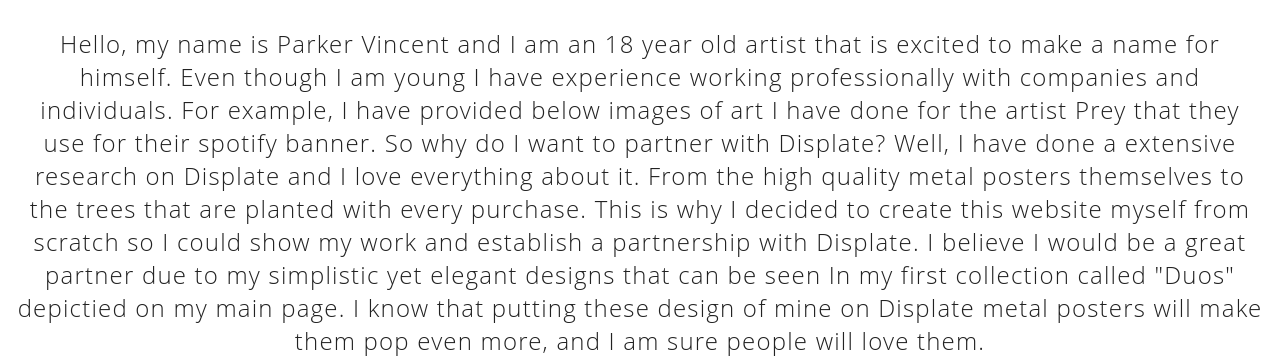
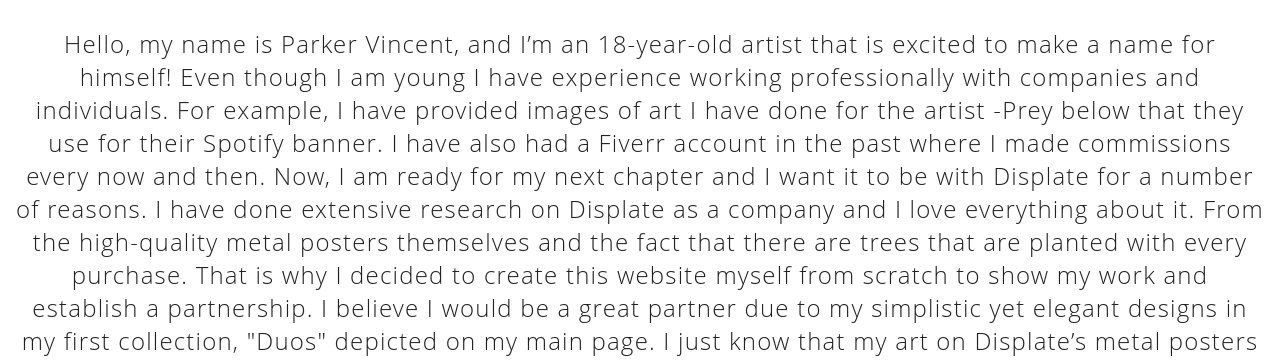
Before and after one commit to PTVincent/ParkersArtCorner, a plain HTML site: page aboutme.html in a window 1280 px wide. Shown: the part 531-894 px from the top of the page. Drawn offline with Linux system fonts and the light colour scheme.

Commit message:
Update aboutme.html

```diff
--- a/aboutme.html
+++ b/aboutme.html
@@ -20,14 +20,16 @@
     <section class="introduction-section">
       <h1 class="header">Some More Information about Me</h1>
       <p class="bio">
-        Hello, my name is Parker Vincent and I am an 18 year old artist that is excited to make a name for himself.
-        Even though I am young I have experience working professionally with companies and individuals. For example, I have provided below images
-        of art I have done for the artist Prey that they use for their spotify banner. So why do I want to partner with Displate?
-        Well, I have done a extensive research on Displate and I love everything about it.
-        From the high quality metal posters themselves to the trees that are planted with every purchase.
-        This is why I decided to create this website myself from scratch so I could show my work and establish a partnership with Displate.
-        I believe I would be a great partner due to my simplistic yet elegant designs that can be seen In my first collection called "Duos" depictied on my main page.
-        I know that putting these design of mine on Displate metal posters will make them pop even more, and I am sure people will love them.
+        Hello, my name is Parker Vincent, and I’m an 18-year-old artist that is excited to make a name for himself!
+        Even though I am young I have experience working professionally with companies and individuals.
+        For example, I have provided images of art I have done for the artist -Prey below that they use for their Spotify banner.
+        I have also had a Fiverr account in the past where I made commissions every now and then.
+        Now, I am ready for my next chapter and I want it to be with Displate for a number of reasons.
+        I have done extensive research on Displate as a company and I love everything about it.
+        From the high-quality metal posters themselves and the fact that there are trees that are planted with every purchase.
+        That is why I decided to create this website myself from scratch to show my work and establish a partnership.
+        I believe I would be a great partner due to my simplistic yet elegant designs in my first collection, "Duos" depicted on my main page.
+        I just know that my art on Displate’s metal posters would make a great combination, what do you think?
       </p>
 
       <img class="full" src="./prey full art.jpg" alt="">
```
